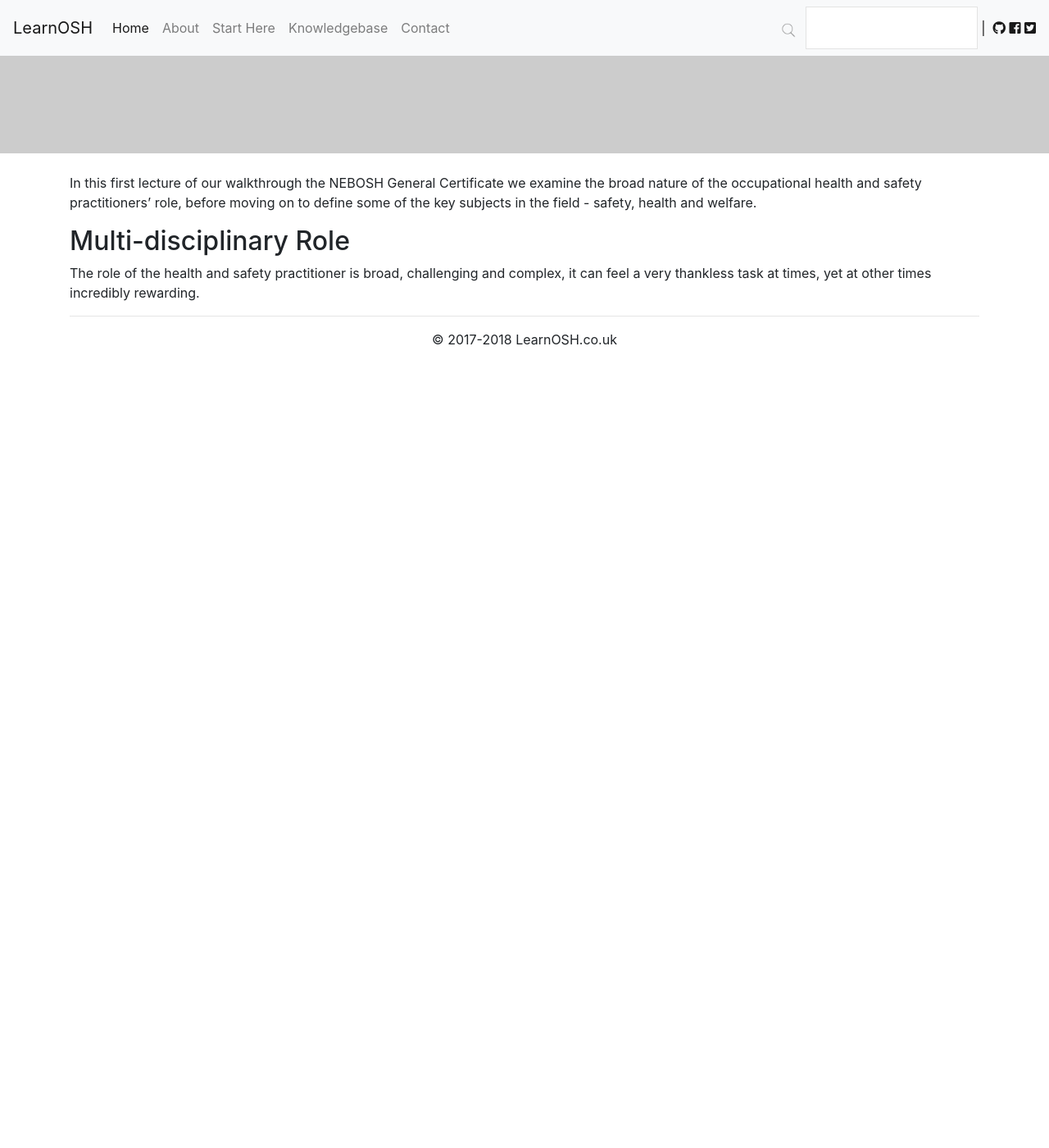
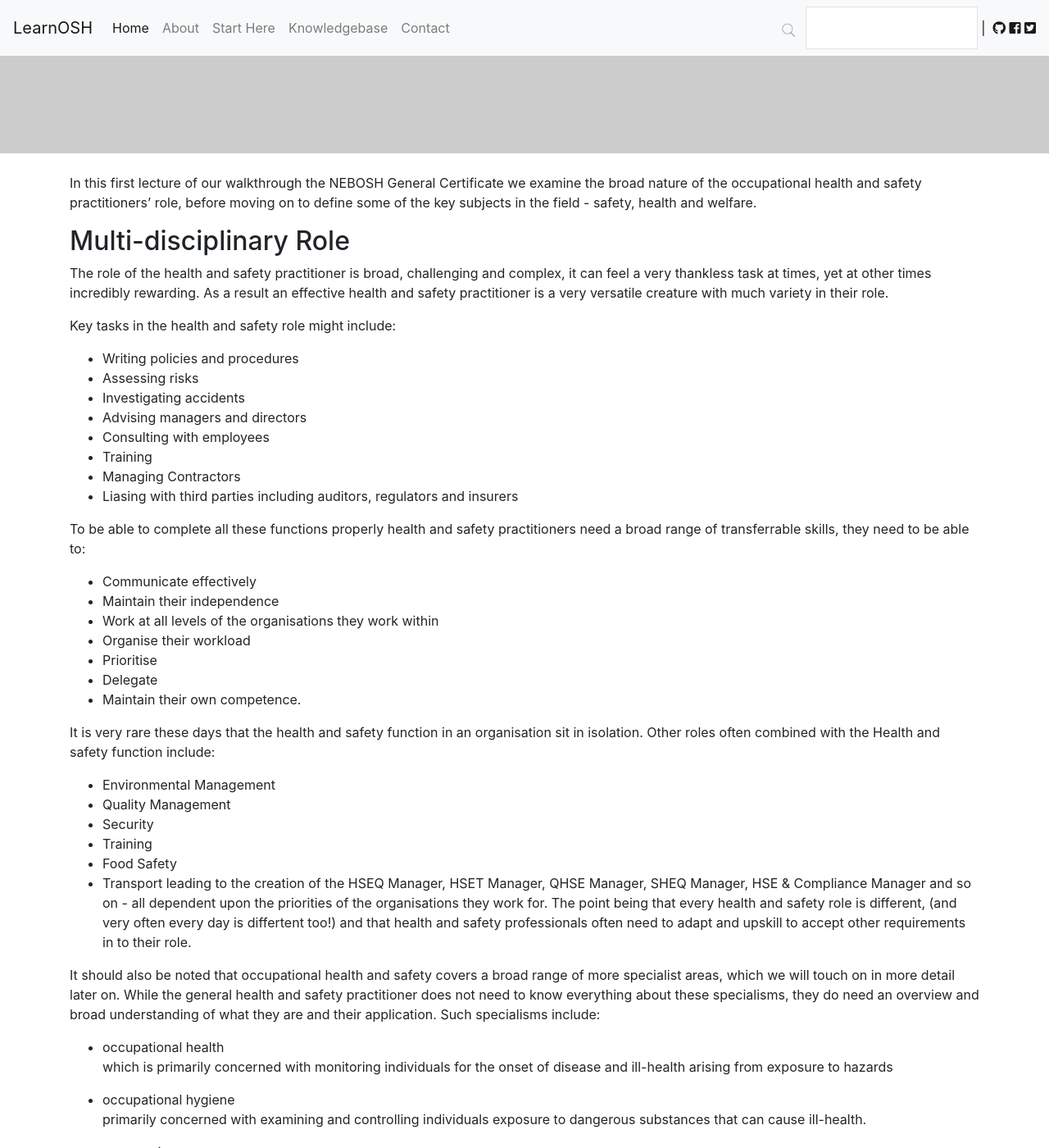
Before and after one commit to lee-perry/learnosh, a Jekyll site: the page built from NGC1/Element1/1.md, in a window 1280 px wide and 1400 px high, scrolled down 270 px. Shown: the whole window at 82% size. Built offline with Jekyll 4.4.1, drawn with Linux system fonts in a browser that asks for light colours; nearby versions of some CDN libraries; before the commit the page ends 900 px from its top, so only the background shows below that; some of the changed text lies outside the part shown.

Commit message:
Update 1.md

```diff
--- a/NGC1/Element1/1.md
+++ b/NGC1/Element1/1.md
@@ -14,4 +14,43 @@ In this first lecture of our walkthrough the NEBOSH General Certificate we exami
 
 Multi-disciplinary Role
 -----------------------
-The role of the health and safety practitioner is broad, challenging and complex, it can feel a very thankless task at times, yet at other times incredibly rewarding.
+The role of the health and safety practitioner is broad, challenging and complex, it can feel a very thankless task at times, yet at other times incredibly rewarding.  As a result an effective health and safety practitioner is a very versatile creature with much variety in their role.
+
+Key tasks in the health and safety role might include:
+- Writing policies and procedures
+- Assessing risks
+- Investigating accidents
+- Advising managers and directors
+- Consulting with employees
+- Training
+- Managing Contractors
+- Liasing with third parties including auditors, regulators and insurers
+
+To be able to complete all these functions properly health and safety practitioners need a broad range of transferrable skills, they need to be able to:
+- Communicate effectively
+- Maintain their independence
+- Work at all levels of the organisations they work within
+- Organise their workload
+- Prioritise
+- Delegate
+- Maintain their own competence.
+
+It is very rare these days that the health and safety function in an organisation sit in isolation.  Other roles often combined with the Health and safety function include:
+- Environmental Management
+- Quality Management
+- Security
+- Training
+- Food Safety
+- Transport
+leading to the creation of the HSEQ Manager, HSET Manager, QHSE Manager, SHEQ Manager, HSE & Compliance Manager and so on - all dependent upon the priorities of the organisations they work for.  The point being that every health and safety role is different, (and very often every day is differtent too!) and that health and safety professionals often need to adapt and upskill to accept other requirements in to their role.
+
+It should also be noted that occupational health and safety covers a broad range of more specialist areas, which we will touch on in more detail later on.  While the general health and safety practitioner does not need to know everything about these specialisms, they do need an overview and broad understanding of what they are and their application.  Such specialisms include:
+
+- occupational health
+> which is primarily concerned with monitoring individuals for the onset of disease and ill-health arising from exposure to hazards
+
+- occupational hygiene
+> primarily concerned with examining and controlling individuals exposure to dangerous substances that can cause ill-health.
+
+- ergonomics
+> which is as field concerned with ensuring that the work process is designed to be aligned to the individual and thereby reducing the likelihood of human error.
```
